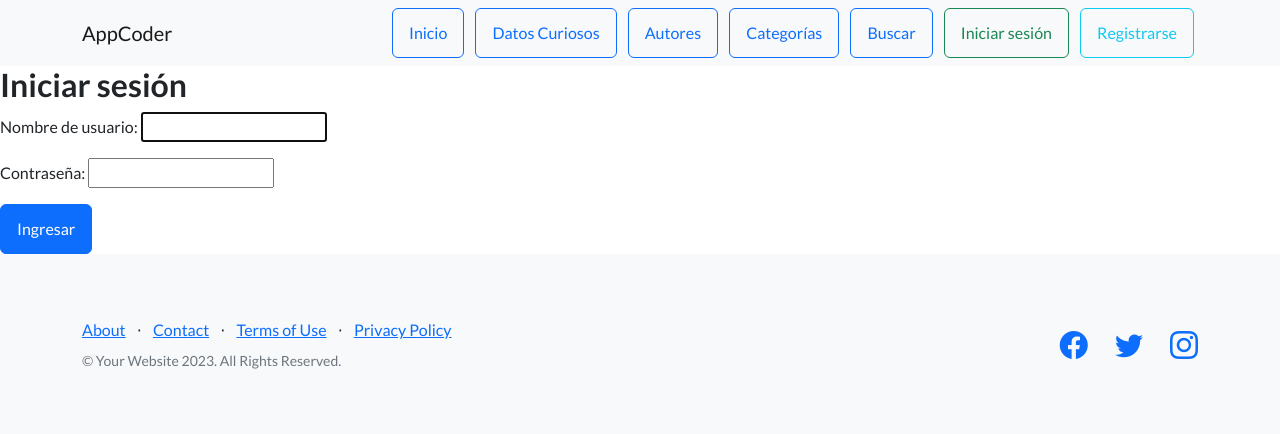
After one commit to FacundoGamm/TuPrimeraPagina-Gamm, a Django app: page /accounts/login/ in a window 1280 px wide. The commit adds this page. Shown: the top 434 px of the page. Run offline with Django 5.2, Linux system fonts and the light colour scheme; some libraries are stand-ins or nearby versions.

Commit message:
punto de control, registro/logueo/logout

```diff
--- /dev/null
+++ b/Blog_Datos/AppCoder/templates/AppCoder/login.html
@@ -0,0 +1,12 @@
+{% extends 'AppCoder/padre.html' %}
+
+{% block title %}Iniciar sesión{% endblock %}
+
+{% block contenido %}
+  <h2>Iniciar sesión</h2>
+  <form method="POST">
+    {% csrf_token %}
+    {{ form.as_p }}
+    <button type="submit" class="btn btn-primary">Ingresar</button>
+  </form>
+{% endblock %}
--- a/Blog_Datos/AppCoder/templates/AppCoder/padre.html
+++ b/Blog_Datos/AppCoder/templates/AppCoder/padre.html
@@ -6,7 +6,7 @@
         <meta name="viewport" content="width=device-width, initial-scale=1, shrink-to-fit=no" />
         <meta name="description" content="" />
         <meta name="author" content="" />
-        <title>{% block title %}App Coder{% endblock %}</title>
+        <title>{% block title %}Datos Curiosos{% endblock %}</title>
         <!-- Favicon-->
         <link rel="icon" type="image/x-icon" href="{% static 'AppCoder/assets/favicon.ico' %}" />
         <!-- Bootstrap icons-->
@@ -28,7 +28,18 @@
                     <a class="btn btn-outline-primary mx-1" href="{% url 'ver_categorias' %}">Categorías</a>
                     <a class="btn btn-outline-primary mx-1" href="{% url 'buscar_datos' %}">Buscar</a>
 
+                    {% if user.is_authenticated %}
+                    <form method="POST" action="{% url 'logout' %}" style="display:inline;">
+                        {% csrf_token %}
+                        <button type="submit" class="btn btn-outline-danger mx-1">Cerrar sesión</button>
+                    </form>
+
+                    {% else %}
+                        <a class="btn btn-outline-success mx-1" href="{% url 'login' %}">Iniciar sesión</a>
+                        <a class="btn btn-outline-info mx-1" href="{% url 'registro' %}">Registrarse</a>
+                    {% endif %}
                 </div>
+
             </div>
         </nav>
 
--- a/Blog_Datos/AppCoder/urls.py
+++ b/Blog_Datos/AppCoder/urls.py
@@ -18,9 +18,9 @@ urlpatterns = [
 
     path('buscar/', views.buscar_datos, name='buscar_datos'),
 
-    path('autores/nuevo/', views.agregar_autor,
-    name='agregar_autor'), #/autores/nuevo - para crear autor
+    path('autores/nuevo/', views.agregar_autor, name='agregar_autor'), #/autores/nuevo - para crear autor
 
     path('categorias/nuevo/', views.agregar_categoria, name='agregar_categoria'),#/categorias/nuevo - para crear una categoría
 
+    path('registro/', views.registro, name='registro'),
 ]
--- a/Blog_Datos/config/settings.py
+++ b/Blog_Datos/config/settings.py
@@ -122,3 +122,5 @@ STATIC_URL = 'static/'
 # https://docs.djangoproject.com/en/5.2/ref/settings/#default-auto-field
 
 DEFAULT_AUTO_FIELD = 'django.db.models.BigAutoField'
+
+LOGIN_REDIRECT_URL = '/'
--- a/Blog_Datos/config/urls.py
+++ b/Blog_Datos/config/urls.py
@@ -1,8 +1,13 @@
-
 from django.contrib import admin
 from django.urls import path, include
+from django.contrib.auth import views as auth_views
 
 urlpatterns = [
     path('admin/', admin.site.urls),
+
+    # Agregar estas dos líneas para login y logout
+    path('accounts/login/', auth_views.LoginView.as_view(template_name='AppCoder/login.html'), name='login'),
+    path('accounts/logout/', auth_views.LogoutView.as_view(next_page='inicio'), name='logout'),
+
     path('', include('AppCoder.urls')),
 ]
```
Also changed, not shown: Blog_Datos/AppCoder/templates/AppCoder/registro.html (added, +12 -0 lines), Blog_Datos/AppCoder/views.py (+25 -0 lines), Blog_Datos/db.sqlite3.
